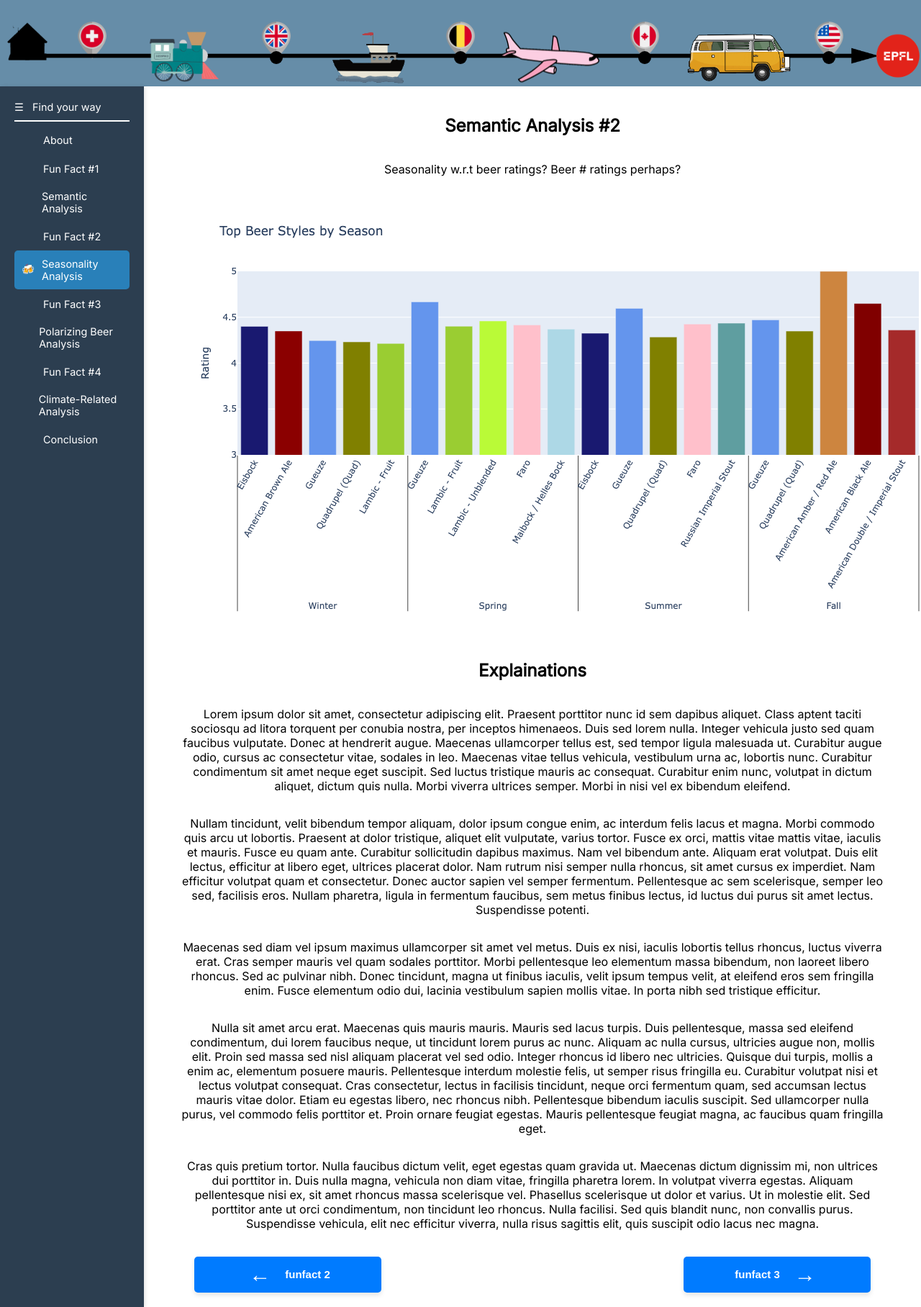
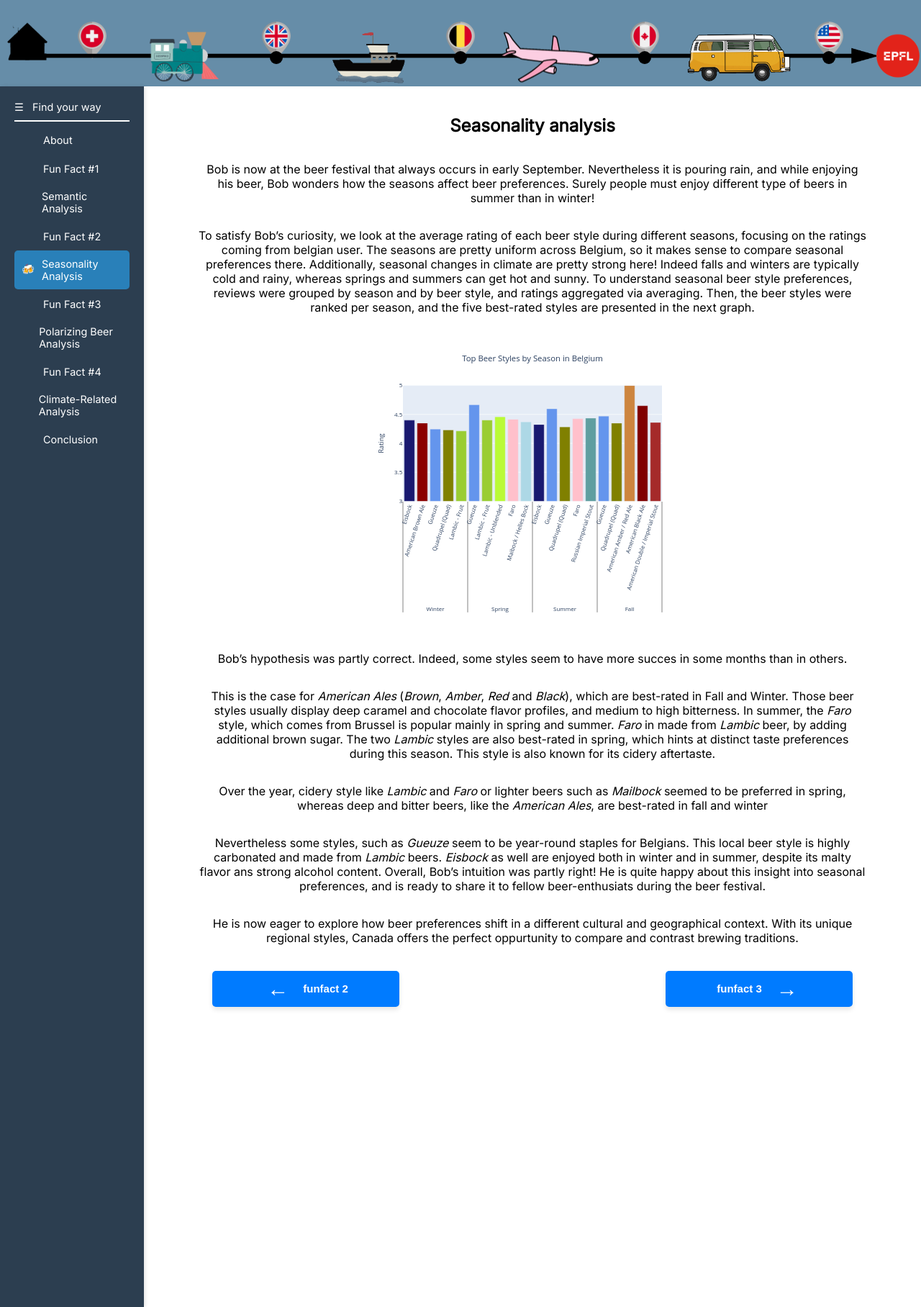
Before and after one commit to epfl-ada/ada-2024-project-kjaaanalytics, a Jekyll site: the page built from semantic_analysis/seasonality-analysis.markdown, in a window 1280 px wide. Shown: the whole page at 72% size. Built offline with Jekyll 4.4.1, drawn with Linux system fonts in a browser that asks for light colours.

Commit message:
Updated semantic, seasonality and climate analysis

```diff
--- a/_layouts/analysis.html
+++ b/_layouts/analysis.html
@@ -17,7 +17,9 @@
     <!-- Content Section -->
     <div class="content">
       <h2>{{ page.title }}</h2>
-      <p>{{ page.subtitle }}</p>
+      {% if page.subtitle != "" %}
+        <p>{{ page.subtitle }}</p>
+      {% endif %}
       {{ content }}
 
         <!-- Navigation buttons Section -->
--- a/assets/css/analysis.css
+++ b/assets/css/analysis.css
@@ -38,8 +38,7 @@ header {
     text-align: center;
     align-items: stretch;
     flex-grow: 1; /* Allow content to grow */
-    width: auto; /* Auto width */
-    padding: 20px 50px 0px;
+    padding: 20px 75px 0px 75px;
     top: 0px;
     bottom: 0px;
     overflow-y: auto;
@@ -67,7 +66,3 @@ header {
     box-shadow: 0 4px 8px rgba(0, 0, 0, 0.2);
     transition: transform 0.2s ease;
 }
-
-#wordcloud-image:hover {
-    transform: scale(1.05);
-}
--- a/semantic_analysis/seasonality-analysis.markdown
+++ b/semantic_analysis/seasonality-analysis.markdown
@@ -1,22 +1,27 @@
 ---
 layout: analysis
-title: "Semantic Analysis #2"
-subtitle: "Seasonality w.r.t beer ratings? Beer # ratings perhaps?"
+title: "Seasonality analysis"
+subtitle: ""
 previous: /storyline/funfact-2
 next: /storyline/funfact-3
 permalink:  /storyline/seasonality-analysis
 ---
 
-<img title="a title" alt="plot analysis 2" src="{{'/assets/figures/plot_analysis2.png' | relative_url}}">
+Bob is now at the beer festival that always occurs in early September.  Nevertheless it is pouring rain, and while enjoying his beer, Bob wonders how the seasons affect beer preferences. Surely people must enjoy different type of beers in summer than in winter!
 
-## Explainations
+To satisfy Bob’s curiosity, we look at the average rating of each beer style during different seasons, focusing on the ratings coming from belgian user. The seasons are pretty uniform across Belgium, so it makes sense to compare seasonal preferences there. Additionally, seasonal changes in climate are pretty strong here! Indeed falls and winters are typically cold and rainy, whereas springs and summers can get hot and sunny. To understand seasonal beer style preferences, reviews were grouped by season and by beer style, and ratings aggregated via averaging. Then, the beer styles were ranked per season, and the five best-rated styles are presented in the next graph.
 
-Lorem ipsum dolor sit amet, consectetur adipiscing elit. Praesent porttitor nunc id sem dapibus aliquet. Class aptent taciti sociosqu ad litora torquent per conubia nostra, per inceptos himenaeos. Duis sed lorem nulla. Integer vehicula justo sed quam faucibus vulputate. Donec at hendrerit augue. Maecenas ullamcorper tellus est, sed tempor ligula malesuada ut. Curabitur augue odio, cursus ac consectetur vitae, sodales in leo. Maecenas vitae tellus vehicula, vestibulum urna ac, lobortis nunc. Curabitur condimentum sit amet neque eget suscipit. Sed luctus tristique mauris ac consequat. Curabitur enim nunc, volutpat in dictum aliquet, dictum quis nulla. Morbi viverra ultrices semper. Morbi in nisi vel ex bibendum eleifend.
 
-Nullam tincidunt, velit bibendum tempor aliquam, dolor ipsum congue enim, ac interdum felis lacus et magna. Morbi commodo quis arcu ut lobortis. Praesent at dolor tristique, aliquet elit vulputate, varius tortor. Fusce ex orci, mattis vitae mattis vitae, iaculis et mauris. Fusce eu quam ante. Curabitur sollicitudin dapibus maximus. Nam vel bibendum ante. Aliquam erat volutpat. Duis elit lectus, efficitur at libero eget, ultrices placerat dolor. Nam rutrum nisi semper nulla rhoncus, sit amet cursus ex imperdiet. Nam efficitur volutpat quam et consectetur. Donec auctor sapien vel semper fermentum. Pellentesque ac sem scelerisque, semper leo sed, facilisis eros. Nullam pharetra, ligula in fermentum faucibus, sem metus finibus lectus, id luctus dui purus sit amet lectus. Suspendisse potenti.
+<img style="width: 800px; height: 400px;" alt="Seasonality analysis" src="{{'/assets/figures/seasonality_analysis_plot.svg' | relative_url}}">
 
-Maecenas sed diam vel ipsum maximus ullamcorper sit amet vel metus. Duis ex nisi, iaculis lobortis tellus rhoncus, luctus viverra erat. Cras semper mauris vel quam sodales porttitor. Morbi pellentesque leo elementum massa bibendum, non laoreet libero rhoncus. Sed ac pulvinar nibh. Donec tincidunt, magna ut finibus iaculis, velit ipsum tempus velit, at eleifend eros sem fringilla enim. Fusce elementum odio dui, lacinia vestibulum sapien mollis vitae. In porta nibh sed tristique efficitur.
 
-Nulla sit amet arcu erat. Maecenas quis mauris mauris. Mauris sed lacus turpis. Duis pellentesque, massa sed eleifend condimentum, dui lorem faucibus neque, ut tincidunt lorem purus ac nunc. Aliquam ac nulla cursus, ultricies augue non, mollis elit. Proin sed massa sed nisl aliquam placerat vel sed odio. Integer rhoncus id libero nec ultricies. Quisque dui turpis, mollis a enim ac, elementum posuere mauris. Pellentesque interdum molestie felis, ut semper risus fringilla eu. Curabitur volutpat nisi et lectus volutpat consequat. Cras consectetur, lectus in facilisis tincidunt, neque orci fermentum quam, sed accumsan lectus mauris vitae dolor. Etiam eu egestas libero, nec rhoncus nibh. Pellentesque bibendum iaculis suscipit. Sed ullamcorper nulla purus, vel commodo felis porttitor et. Proin ornare feugiat egestas. Mauris pellentesque feugiat magna, ac faucibus quam fringilla eget.
+Bob’s hypothesis was partly correct. Indeed, some styles seem to have more succes in some months than in others.
 
-Cras quis pretium tortor. Nulla faucibus dictum velit, eget egestas quam gravida ut. Maecenas dictum dignissim mi, non ultrices dui porttitor in. Duis nulla magna, vehicula non diam vitae, fringilla pharetra lorem. In volutpat viverra egestas. Aliquam pellentesque nisi ex, sit amet rhoncus massa scelerisque vel. Phasellus scelerisque ut dolor et varius. Ut in molestie elit. Sed porttitor ante ut orci condimentum, non tincidunt leo rhoncus. Nulla facilisi. Sed quis blandit nunc, non convallis purus. Suspendisse vehicula, elit nec efficitur viverra, nulla risus sagittis elit, quis suscipit odio lacus nec magna.
+This is the case for _American Ales_ (_Brown_, _Amber_, _Red_ and _Black_), which are best-rated in Fall and Winter. Those beer styles usually display deep caramel and chocolate flavor profiles, and medium to high bitterness. In summer, the *Faro* style, which comes from Brussel is popular mainly in spring and summer. *Faro* in made from *Lambic* beer, by adding additional brown sugar. The two *Lambic* styles are also best-rated in spring, which hints at distinct taste preferences during this season. This style is also known for its cidery aftertaste.
+
+Over the year, cidery style like *Lambic* and *Faro* or lighter beers such as *Mailbock* seemed to be preferred in spring, whereas deep and bitter beers, like the *American Ales*, are best-rated in fall and winter
+
+Nevertheless some styles, such as *Gueuze* seem to be year-round staples for Belgians. This local beer style is highly carbonated and made from *Lambic* beers. *Eisbock* as well are enjoyed both in winter and in summer, despite its malty flavor ans strong alcohol content.
+Overall, Bob’s intuition was partly right! He is quite happy about this insight into seasonal preferences, and is ready to share it to fellow beer-enthusiats during the beer festival.
+
+He is now eager to explore how beer preferences shift in a different cultural and geographical context. With its unique regional styles, Canada offers the perfect oppurtunity to compare and contrast brewing traditions.
```
Also changed, not shown: semantic_analysis/climate-related-analysis.markdown (+11 -17 lines), semantic_analysis/semantic-analysis.markdown (+9 -6 lines), assets/figures/analysis2_plot.svg (deleted), assets/figures/seasonality_analysis_plot.svg (added).
